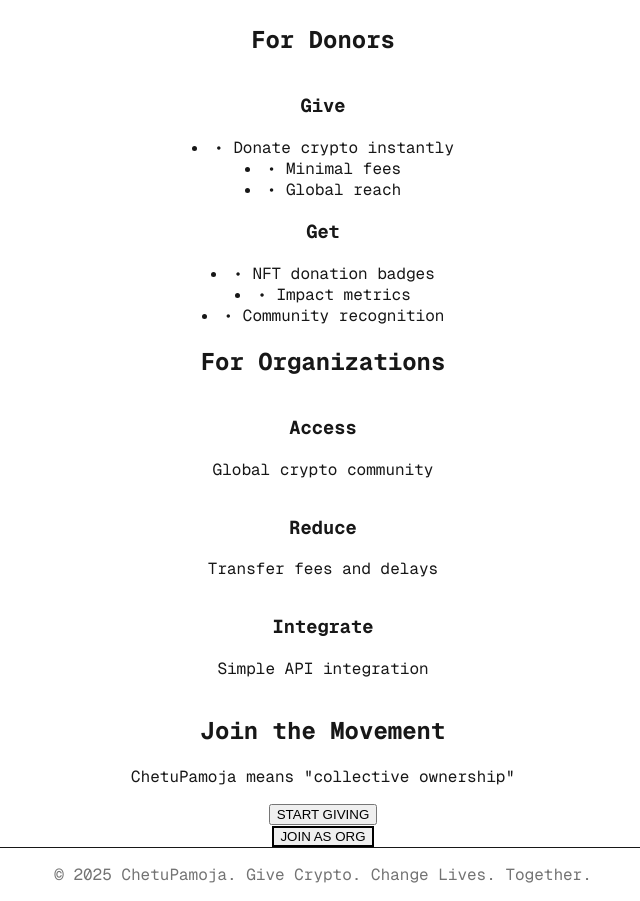
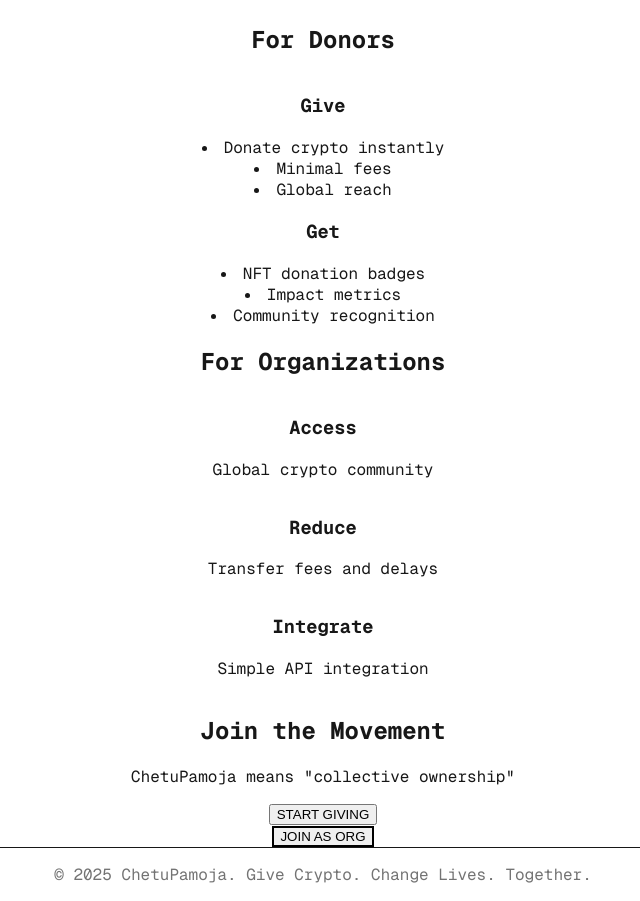
Before and after one commit to FredMunene/chetupamoja, a Next.js app: page / in a window 1280 px wide. Shown: the part 1440-2341 px from the top of the page, without its empty margins (317-957 px from the left). Built offline with nearby package versions, Linux system fonts and the light colour scheme.

Commit message:
Refine list formatting on Home page for improved readability
- Removed bullet points from list items in the "Give" and "Get" sections to enhance visual clarity.
- Adjusted indentation for consistency in the list presentation.

```diff
--- a/src/app/page.js
+++ b/src/app/page.js
@@ -78,16 +78,16 @@ export default function Home() {
           <div className="grid md:grid-cols-3 gap-12">
             <div className="text-center space-y-6">
               <h3 className="text-xl font-medium">Give</h3>
-              <li>• Donate crypto instantly</li>
-                <li>• Minimal fees</li>
-                <li>• Global reach</li>
+              <li> Donate crypto instantly</li>
+                <li> Minimal fees</li>
+                <li> Global reach</li>
             </div>
 
             <div className="text-center space-y-6">
               <h3 className="text-xl font-medium">Get</h3>
-                <li>• NFT donation badges</li>
-                <li>• Impact metrics</li>
-                <li>• Community recognition</li>
+                <li> NFT donation badges</li>
+                <li> Impact metrics</li>
+                <li> Community recognition</li>
             </div>
           </div>
 
```
